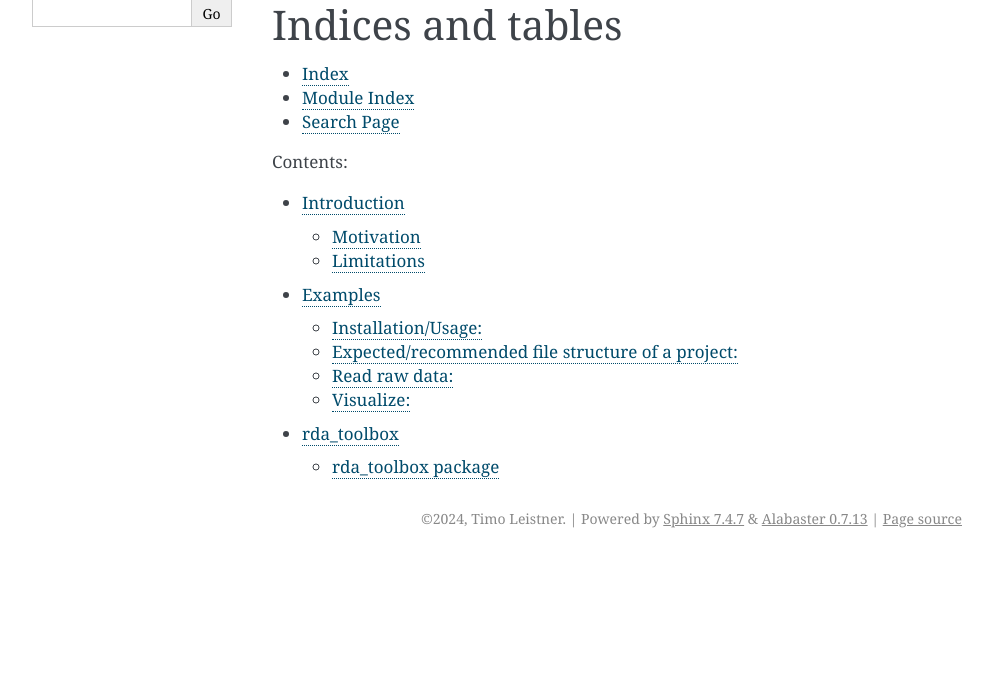
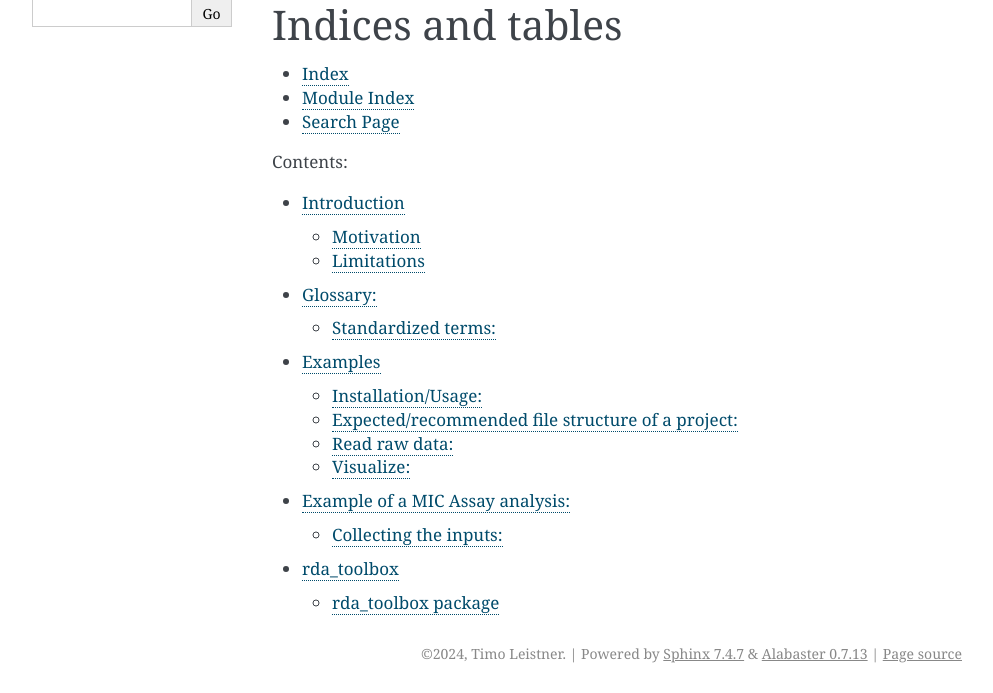
Before and after one commit to Robotic-Discovery-of-Antiinfectives/rda-toolbox, a Sphinx documentation site: the page built from docs/index.rst, in a window 1280 px wide, cut to the strip 312-1005 px from the top of the page. Shown: the whole strip, without its empty margins (148-1141 px from the left). Built offline with Sphinx 7.4.7, drawn with Linux system fonts in a browser that asks for light colours; before the commit the page ends 900 px from its top, so only the background shows below that.

Commit message:
source new docfiles

```diff
--- a/docs/index.rst
+++ b/docs/index.rst
@@ -26,5 +26,7 @@ Indices and tables
    :caption: Contents:
 
    source/intro
+   source/glossary.rst
    source/examples
+   source/mic_example.rst
    source/modules
```
